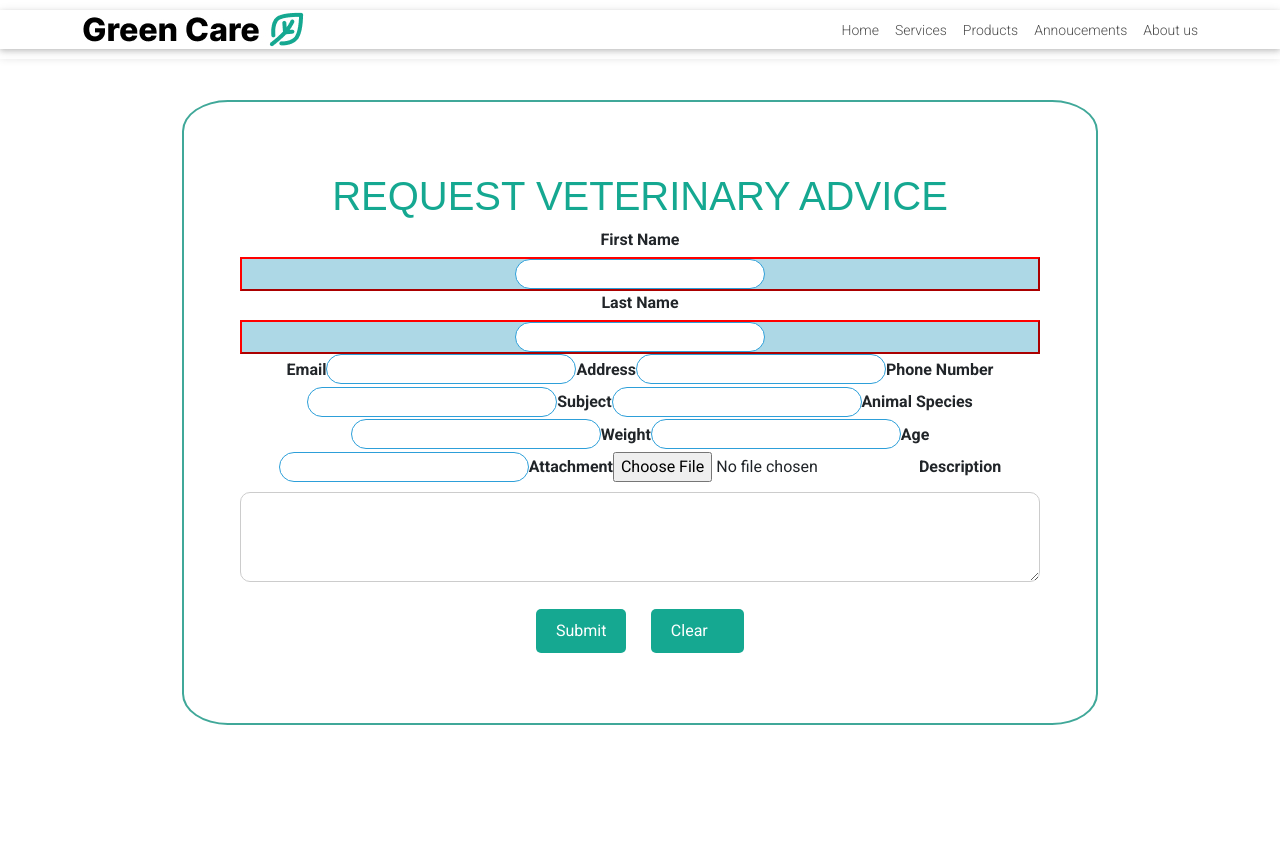
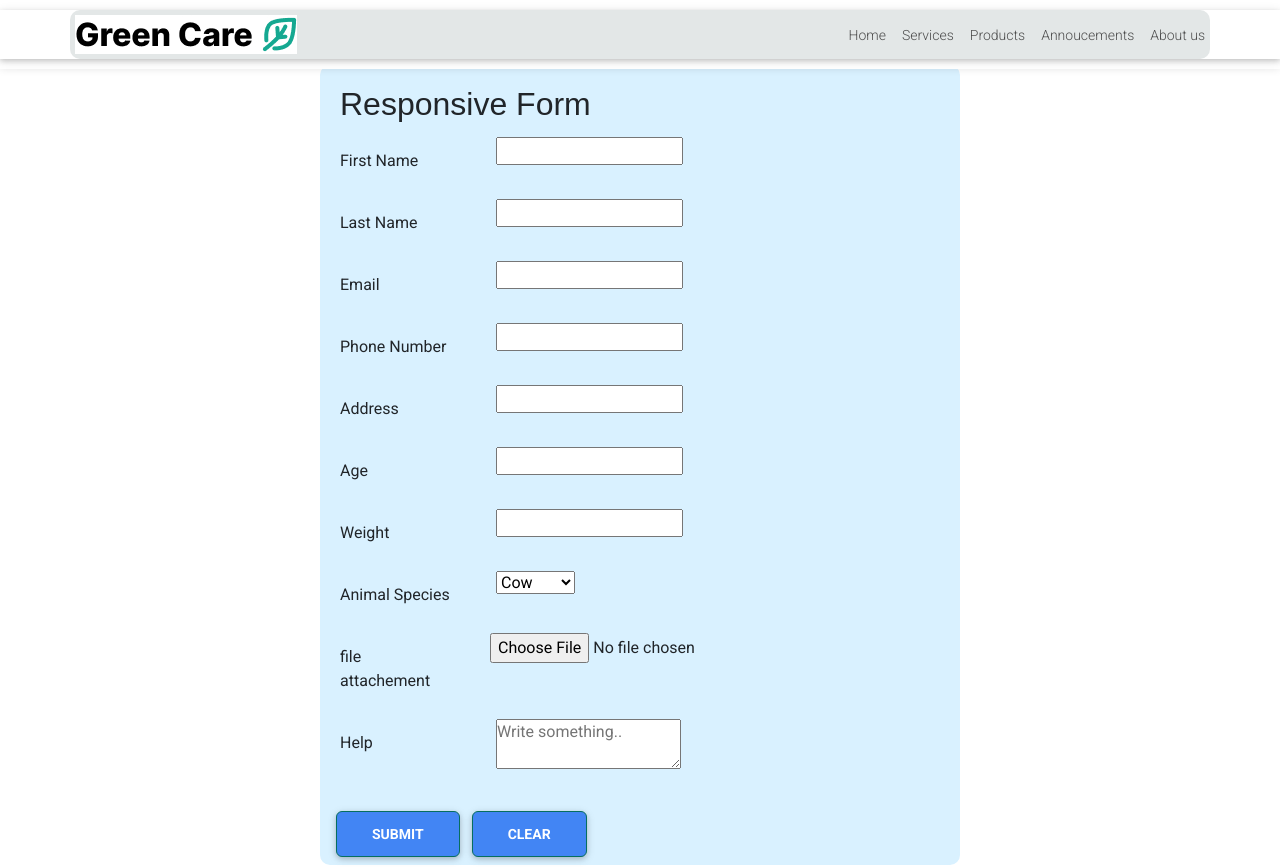
Before and after one commit to purnalakshitha99/GREEN-CARE, a React (Create React App) app in the folder FRONTEND/: page /animalFormView in a window 1280 px wide. Before the commit the page ends 825 px from the top, so only its background shows below. Built offline with nearby package versions, Linux system fonts and the light colour scheme.

Commit message:
minor changes

```diff
--- a/FRONTEND/src/views/doctor/animalForm.css
+++ b/FRONTEND/src/views/doctor/animalForm.css
@@ -1,4 +1,4 @@
-form {
+/* form {
     display: flex;
     flex-direction: column;
     align-items: flex-start;
@@ -12,8 +12,8 @@ form {
 
 
   }
-
-  label {
+  /*  */
+  /* label {
     font-weight: bold;
     margin-bottom: 5px;
   }
@@ -120,15 +120,101 @@ font-family: 'Mulish', sans-serif;
        color: #15A891;
        border-color: #bc1526;
 
-  }
-  .container {
+  }  */
+ /* .container {
     text-align: center;
     width: 100%;
-  }
+  } */
 
-  .myDiv {
+  /* .myDiv {
     border: 2px outset red;
     background-color: lightblue;
     /* text-align: center;
-    */
+
+  }  */ */
+input[type=text], select, textarea {
+  width: 100%;
+  padding: 12px;
+  border: 1px solid #ccc;
+  border-radius: 4px;
+  resize: vertical;
+}
+
+label {
+  padding: 12px 12px 12px 0;
+  display: inline-block;
+}
+
+input[type=submit] {
+  background-color: #04AA6D;
+  color: white;
+  padding: 12px 20px;
+  border: none;
+  border-radius: 4px;
+  cursor: pointer;
+  float: right;
+}
+
+input[type=submit]:hover {
+  background-color: #45a049;
+}
+
+.container {
+  border-radius: 10px;
+  background-color: #e3e7e7;
+  padding: 5px;
+  width: 100%;
+  margin: 0 auto;
+
+
+}
+.container2 {
+  border-radius: 10px;
+  background-color: #d9f1ff;
+  /* padding: 5px; */
+  width: 50%;
+  height: 800px;
+  margin: 0 auto;
+  padding: 20px;
+
+
+
+}
+
+
+.col-25 {
+  float: left;
+  width: 25%;
+  margin-top: 6px;
+}
+
+.col-75 {
+  float: left;
+  width: 75%;
+  margin-top: 6px;
+}
+
+/* Clear floats after the columns */
+.row::after {
+  content: "";
+  display: table;
+  clear: both;
+}
+@media screen and (max-width: 600px) {
+  .col-25, .col-75, input[type=submit] {
+    width: 100%;
+    margin-top: 0;
   }
+}
+.button {
+
+  border: none;
+  color: white;
+  padding: 5px 2px;
+  text-align: left;
+  text-decoration: none;
+  display: inline-block;
+  font-size: 16px;
+
+  cursor: pointer;
+}
--- a/FRONTEND/src/views/doctor/animalFormView.jsx
+++ b/FRONTEND/src/views/doctor/animalFormView.jsx
@@ -98,24 +98,29 @@ const AnimalForm = () => {
         <AppHeader />
       </header>
 
-      <div class="container">
+      {/* <div class="container"></div> */}
+      <div class="container2">
+      <h2>Responsive Form</h2>
    <form onSubmit={handleSubmit}>
-          <section class="get-in-touch">
-            <h1 class="title">Request Veterinary Advice</h1>
-
-            <label htmlFor="firstName">First Name </label>
-            <div class="myDiv">
+  <div class="row">
+    <div class="col-25">
+      <label for="fname">First Name</label>
+    </div>
+    <div class="col-75">
        <input
               type="text"
               name="firstName"
               value={formData.firstName}
               onChange={handleChange}
-            /></div>
+            />
             {errors.firstName && <span>{errors.firstName}</span>}
-
-
-            <label htmlFor="lastName">Last Name</label>
-            <div class="myDiv">
+    </div>
+  </div>
+  <div class="row">
+    <div class="col-25">
+      <label for="lname">Last Name</label>
+    </div>
+    <div class="col-75">
       <input
               type="text"
               name="lastName"
@@ -124,7 +129,12 @@ const AnimalForm = () => {
             />
             {errors.lastName && <span>{errors.lastName}</span>}
     </div>
+  </div>
+  <div class="row">
+    <div class="col-25">
      <label htmlFor="email">Email</label>
+    </div>
+    <div class="col-75">
      <input
               type="text"
               name="email"
@@ -132,8 +142,28 @@ const AnimalForm = () => {
               onChange={handleChange}
             />
             {errors.email && <span>{errors.email}</span>}
+    </div>
+  </div>
 
+   <div class="row">
+    <div class="col-25">
+      <label htmlFor="phoneNumber">Phone Number</label>
+    </div>
+    <div class="col-75">
+      <input
+              type="tel"
+              name="phoneNumber"
+              value={formData.phoneNumber}
+              onChange={handleChange}
+            />
+            {errors.phoneNumber && <span>{errors.phoneNumber}</span>}
+    </div>
+  </div>
+   <div class="row">
+    <div class="col-25">
       <label htmlFor="address">Address</label>
+    </div>
+    <div class="col-75">
       <input
               type="text"
               name="address"
@@ -141,73 +171,88 @@ const AnimalForm = () => {
               onChange={handleChange}
             />
             {errors.address && <span>{errors.address}</span>}
+    </div>
+  </div>
 
-            <label htmlFor="phoneNumber">Phone Number </label>
+
+  <div class="row">
+    <div class="col-25">
+      <label htmlFor="age">Age</label>
+    </div>
+    <div class="col-75">
      <input
-              type="tel"
-              name="phoneNumber"
-              value={formData.phoneNumber}
+              type="text"
+              name="age"
+              value={formData.age}
               onChange={handleChange}
             />
-            {errors.phoneNumber && <span>{errors.phoneNumber}</span>}
-
-            <label htmlFor="subject">Subject</label>
+            {errors.age && <span>{errors.age}</span>}
+    </div>
+  </div>
+  <div class="row">
+    <div class="col-25">
+      <label htmlFor="weight">Weight</label>
+    </div>
+    <div class="col-75">
      <input
               type="text"
-              name="subject"
-              value={formData.subject}
-              onChange={handleChange}
-            />
-            {errors.subject && <span>{errors.subject}</span>}
-
-            <label htmlFor="animalSpecies">Animal Species</label>
-            <input
-              type="text"
-              name="animalSpecies"
-              value={formData.animalSpecies}
-              onChange={handleChange}
-            />
-            {errors.animalSpecies && <span>{errors.animalSpecies}</span>}
-
-            <label htmlFor="weight">Weight</label>
-            <input
-              type="number"
               name="weight"
               value={formData.weight}
               onChange={handleChange}
             />
             {errors.weight && <span>{errors.weight}</span>}
+    </div>
+  </div>
+  <div class="row">
+    <div class="col-25">
+       <label htmlFor="animalSpecies">Animal Species</label>
+    </div>
+    <div class="col-75">
+      <select id="animal" name="animal">
+        <option value="cow">Cow</option>
+        <option value="horse">Horse</option>
+        <option value="goat">Goat</option>
+        <option value="pig">Pig</option>
+        <option value="chicken">Chicken</option>
+        <option value="sheep">Sheep</option>
+      </select>
+    </div>
+    <div class="row">
+    <div class="col-25">
+      <label for="attachment">file attachement</label>
+    </div>
+    <div class="col-75">
+       <input
 
-            <label htmlFor="age">Age</label>
-            <input
-              type="number"
-              name="age"
-              value={formData.age}
+              type="file"
+              name="attachment"
+              value={formData.attachment}
               onChange={handleChange}
             />
-            {errors.age && <span>{errors.age}</span>}
-
-            <label htmlFor="attachment">Attachment</label>
-            <input type="file" name="attachment" onChange={handleFileChange} />
-
-            <label htmlFor="description">Description</label>
-            <textarea
-              name="description"
-              value={formData.description}
-              onChange={handleChange}
-            ></textarea>
-
-            <div>
-              <button type="submit">Submit</button>&ensp;&ensp;&ensp;
-              <button type="button" onClick={handleClear}>
-                {" "}
-                Clear&ensp;&ensp;
-              </button>
+            {errors.attachment && <span>{errors.attachment}</span>}
     </div>
-          </section>
+  </div>
+  </div>
+  <div class="row">
+    <div class="col-25">
+      <label for="subject">Help</label>
+    </div>
+    <div class="col-75">
+      <textarea id="subject" name="subject" placeholder="Write something.."></textarea>
+    </div>
+  </div>
+  <br/>
+  <div class="row">
+    <div class="button">
+    <button type="submit" class="btn btn-primary">Submit</button>
+    <button type="clear" class="btn btn-primary" onClick={handleClear}>Clear</button>
+    </div>
+  </div>
   </form>
 </div>
+
     </section>
+
   );
 };
 
```
Also changed, not shown: 1 other file (tests, documents, lock files or other folders). Lines whose indentation alone changed are shown as unchanged.
